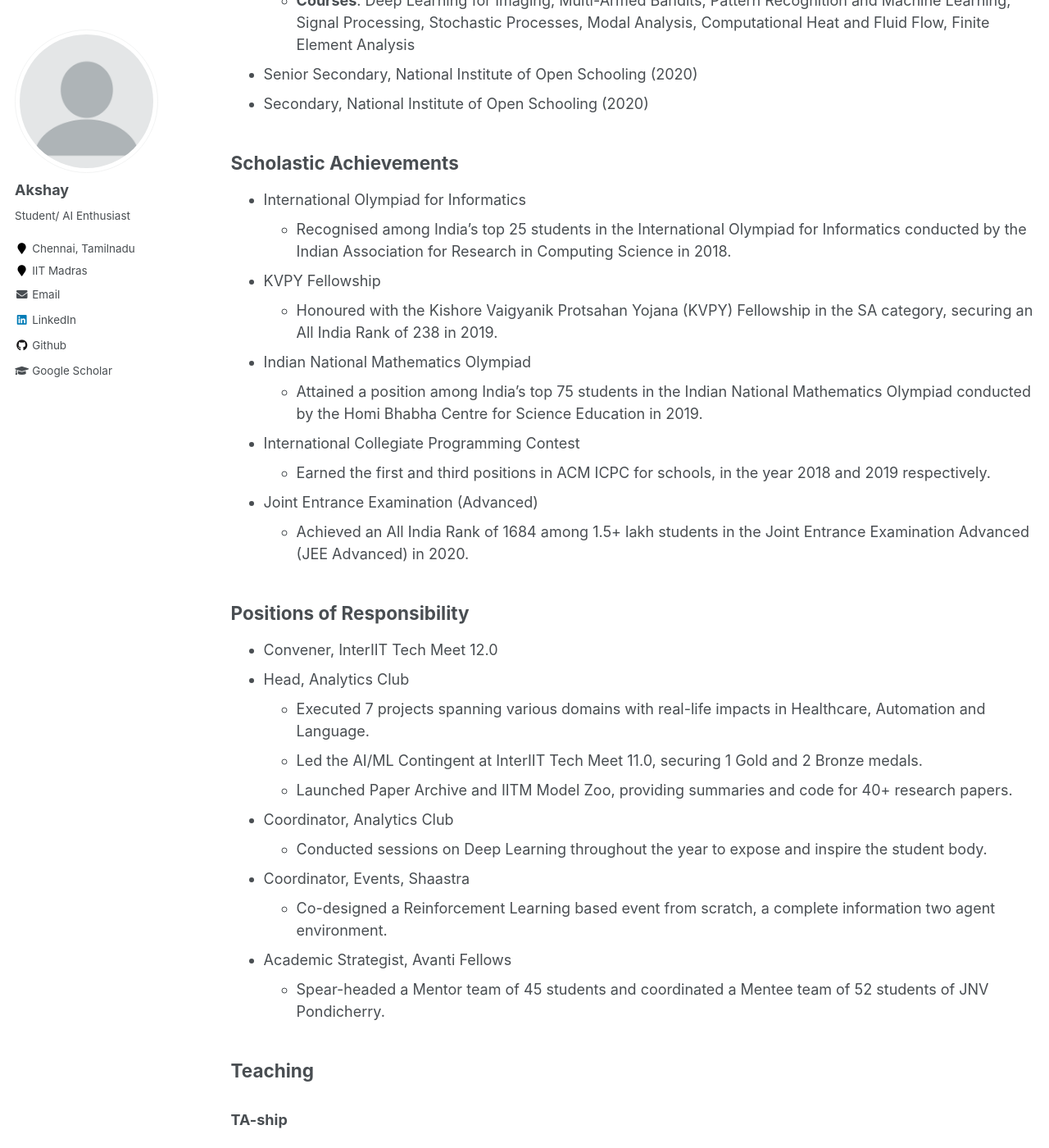
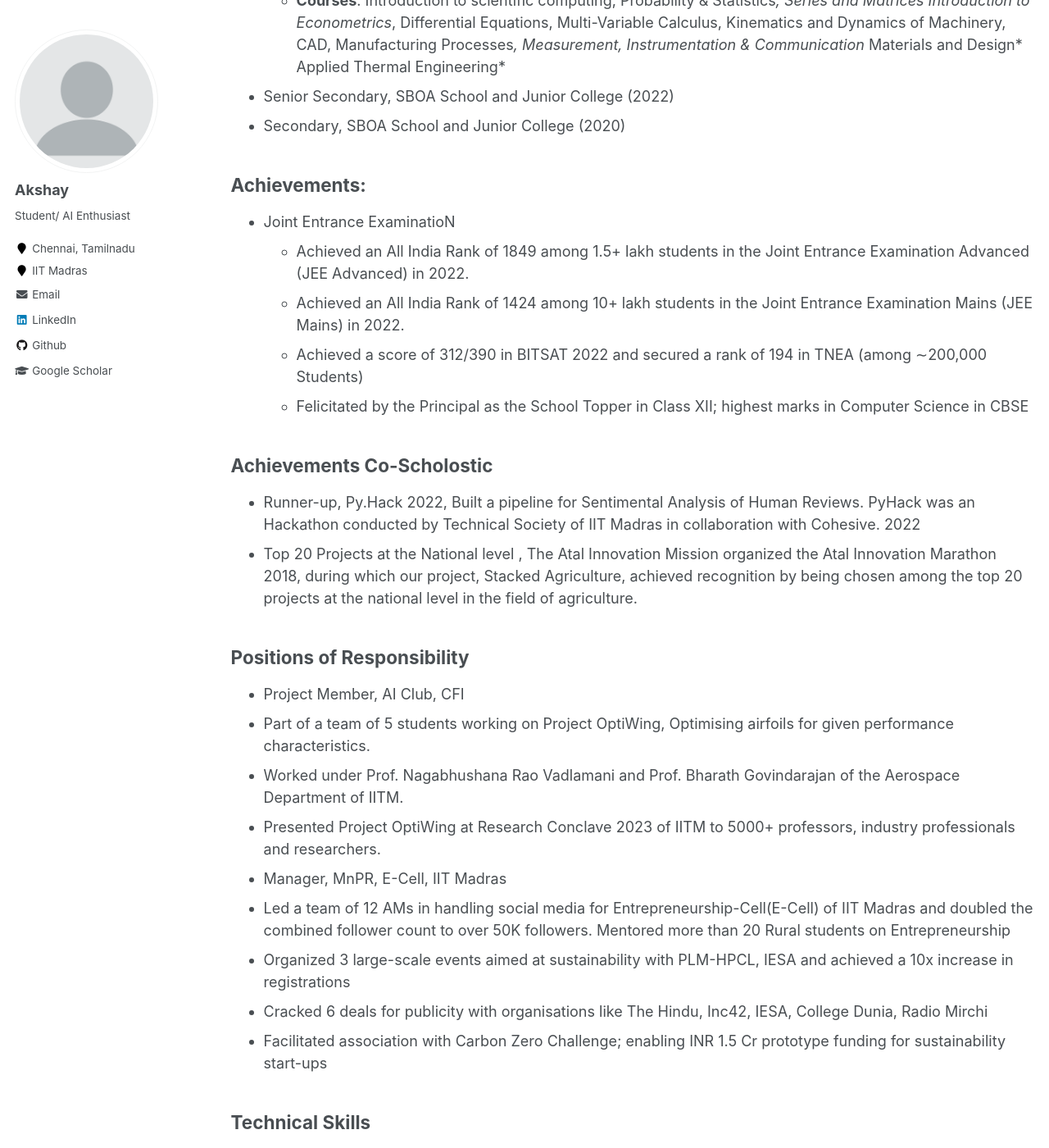
Before and after one commit to TensorTeen/tensorteen.github.io, a Jekyll site: the page built from _pages/cv.md, in a window 1280 px wide and 1400 px high, scrolled down 285 px. Shown: the whole window at 82% size. Built offline with Jekyll 4.4.1, drawn with Linux system fonts in a browser that asks for light colours; some of the changed text lies outside the part shown.

Commit message:
updated CV

```diff
--- a/_pages/cv.md
+++ b/_pages/cv.md
@@ -11,58 +11,36 @@ redirect_from:
 
 <h2>Education</h2>
 
-* Bachelor of Technology, Mechanical Engineering, Indian Institute of Technology Madras (2024)
-  - **Courses**: Deep Learning for Imaging, Multi-Armed Bandits, Pattern Recognition and Machine Learning, Signal Processing, Stochastic Processes, Modal Analysis, Computational Heat and Fluid Flow, Finite Element Analysis
-* Senior Secondary, National Institute of Open Schooling (2020)
-* Secondary, National Institute of Open Schooling (2020)
+* Bachelor of Technology, Mechanical Engineering, Indian Institute of Technology Madras (2026)
+  - **Courses**: Introduction to scientific computing, Probability & Statistics*, Series and Matrices Introduction to Econometrics*, Differential Equations, Multi-Variable Calculus, Kinematics and Dynamics of Machinery, CAD, Manufacturing Processes*, Measurement, Instrumentation & Communication* Materials and Design* Applied Thermal Engineering*
 
-<h2>Scholastic Achievements</h2>
+* Senior Secondary, SBOA School and Junior College (2022)
+* Secondary, SBOA School and Junior College (2020)
 
-* International Olympiad for Informatics
-    - Recognised among India's top 25 students in the International Olympiad for Informatics conducted by the Indian Association for Research in Computing Science in 2018.
-* KVPY Fellowship
-    - Honoured with the Kishore Vaigyanik Protsahan Yojana (KVPY) Fellowship in the SA category, securing an All India Rank of 238 in 2019.
-* Indian National Mathematics Olympiad
-    - Attained a position among India's top 75 students in the Indian National Mathematics Olympiad conducted by the Homi Bhabha Centre for Science Education in 2019.
-* International Collegiate Programming Contest
-    - Earned the first and third positions in ACM ICPC for schools, in the year 2018 and 2019 respectively.
-* Joint Entrance Examination (Advanced)
-    - Achieved an All India Rank of 1684 among 1.5+ lakh students in the Joint Entrance Examination Advanced (JEE Advanced) in 2020.
+<h2> Achievements:</h2>
+* Joint Entrance ExaminatioN
+    - Achieved an All India Rank of 1849 among 1.5+ lakh students in the Joint Entrance Examination Advanced (JEE Advanced) in 2022.
+    - Achieved an All India Rank of 1424 among 10+ lakh students in the Joint Entrance Examination Mains (JEE Mains) in 2022.
+    - Achieved a score of 312/390 in BITSAT 2022 and secured a rank of 194 in TNEA (among ∼200,000 Students)
+    - Felicitated by the Principal as the School Topper in Class XII; highest marks in Computer Science in CBSE
+
+<h2>Achievements Co-Scholostic</h2>
+- Runner-up, Py.Hack 2022, Built a pipeline for Sentimental Analysis of Human Reviews. PyHack was an Hackathon conducted by Technical Society of IIT Madras in collaboration with Cohesive. 2022
+- Top 20 Projects at the National level , The Atal Innovation Mission organized the Atal Innovation Marathon 2018, during which our project, Stacked Agriculture, achieved recognition by being chosen among the top 20 projects at the national level in the field of agriculture.
 
 <h2>Positions of Responsibility</h2>
 
-* Convener, InterIIT Tech Meet 12.0
-* Head, Analytics Club
-    - Executed 7 projects spanning various domains with real-life impacts in Healthcare, Automation and
-    Language.
-    - Led the AI/ML Contingent at InterIIT Tech Meet 11.0, securing 1 Gold and 2 Bronze medals.
-    - Launched Paper Archive and IITM Model Zoo, providing summaries and code for 40+ research papers.
-* Coordinator, Analytics Club
-    - Conducted sessions on Deep Learning throughout the year to expose and inspire the student body.
-* Coordinator, Events, Shaastra
-    - Co-designed a Reinforcement Learning based event from scratch, a complete information two agent environment.
-* Academic Strategist, Avanti Fellows
-    - Spear-headed a Mentor team of 45 students and coordinated a Mentee team of 52 students of JNV Pondicherry.
+* Project Member, AI Club, CFI
+- Part of a team of 5 students working on Project OptiWing, Optimising airfoils for given performance characteristics.
+- Worked under Prof. Nagabhushana Rao Vadlamani and Prof. Bharath Govindarajan of the Aerospace Department of IITM.
+- Presented Project OptiWing at Research Conclave 2023 of IITM to 5000+ professors, industry professionals and researchers.
+* Manager, MnPR, E-Cell, IIT Madras
+- Led a team of 12 AMs in handling social media for Entrepreneurship-Cell(E-Cell) of IIT Madras and doubled the combined
+follower count to over 50K followers. Mentored more than 20 Rural students on Entrepreneurship
+- Organized 3 large-scale events aimed at sustainability with PLM-HPCL, IESA and achieved a 10x increase in registrations
+- Cracked 6 deals for publicity with organisations like The Hindu, Inc42, IESA, College Dunia, Radio Mirchi
+- Facilitated association with Carbon Zero Challenge; enabling INR 1.5 Cr prototype funding for sustainability start-ups
 
-
-<h2>Teaching</h2>
-
-<h3>TA-ship</h3>
-
-* Introduction to Scientific Programming (ID2090)
-    - Facilitated tutorial sessions and assessed assignments for a specialised course aimed at select freshmen.
-* System Commands (IITM online BSc)
-    - Devised, crafted, and tested course assignments, along with creating customised automatic evaluation scripts.
-
-<h3>Mentoring</h3>
-
-* Saathi Mentor
-* Avanti Mentor
-
-<h3>Workshops</h3>
-
-* CFI Summer School
-* CFI Expansion Program - TKM Workshop
-* Analytics Club Epochs
-* Shaastra Junior Workshop
-* Shaastra Workshops
+<h2>Technical Skills</h2>
+- Programming Languages: Python, C/C++, SQL, Matlab
+- Tools and Frameworks: Sklearn, Pytorch, OpenAI, Gemini API, TensorFlow Keras, LaTeX, Bash, Hugging Face, GitHub, NumPy, SciPy, Matplotlib, Seaborn, Sage Math, Docker, AWS, GCP
```
